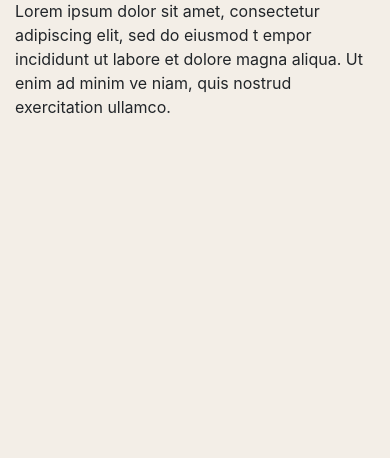
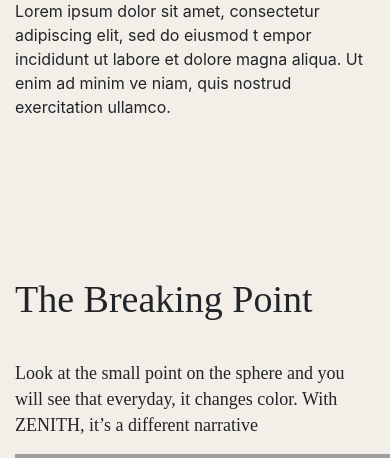
Before and after one commit to AtienoObwanda/zenstore, a Django app: page /home/ in a window 390 px wide; the page is wider, and only the part inside the window is pictured. Shown: the part 1346-1804 px from the top of that part. Before the commit the page ends 1460 px from the top of that part, so only its background shows below. Run offline with Django 4.2, Linux system fonts and the light colour scheme; some libraries are stand-ins or nearby versions; grey boxes are pictures that could not be loaded.

Commit message:
landing page layout and styling completed

```diff
--- a/app/static/css/landing.css
+++ b/app/static/css/landing.css
@@ -150,3 +150,75 @@
     text-align: left;
 
   }
+
+  .brkpt h1{
+    font-family: Inknut Antiqua;
+    font-size: 38px;
+    font-weight: 400;
+    line-height: 105px;
+    letter-spacing: 0em;
+    text-align: left;
+
+  }
+  .brkpt p{
+    font-family: Inika;
+    font-size: 18px;
+    font-weight: 400;
+    line-height: 26px;
+    letter-spacing: 0em;
+    text-align: left;
+
+
+  }
+  .breakImg{
+    /* min-width: 80%; */
+    /* min-height: 95vh; */
+    width: 472px;
+    height: 464px;
+    overflow: hidden;
+    background: url("https://res.cloudinary.com/dyiuol5sx/image/upload/v1661760708/Zenith/img2_dmhdhu.png") top center/cover no-repeat;
+    position: relative;
+
+  }
+  .breakpointImg{
+    width: 670px;
+    height: 690px;
+    overflow: hidden;
+    background: url("https://res.cloudinary.com/dyiuol5sx/image/upload/v1661760708/Zenith/img3_qmwyum.png") top center/cover no-repeat;
+    position: relative;
+  }
+  .dummy{
+    width: 670px;
+    height: 690px;
+    overflow: hidden;
+    background: url("https://res.cloudinary.com/dyiuol5sx/image/upload/v1662240315/Zenith/dummy_tnfi94.png") top center/cover no-repeat;
+    position: relative;
+  }
+
+  .zenStory h1{
+    font-family: Inika;
+    font-size: 30px;
+    font-weight: 600;
+    line-height: 39px;
+    letter-spacing: 0em;
+    text-align: center;
+
+
+  }
+
+  .zenStory p{
+    font-family: Inika;
+    font-size: 18px;
+    font-weight: 400;
+    line-height: 29px;
+    letter-spacing: 0em;
+    text-align: left;
+
+  }
+  .zenStoryImg{
+    width: 588px;
+    height: 564px;
+    overflow: hidden;
+    background: url("https://res.cloudinary.com/dyiuol5sx/image/upload/v1662240643/Zenith/storyImg_ojstbb.png") top center/cover no-repeat;
+    position: relative;
+  }
--- a/app/templates/landing.html
+++ b/app/templates/landing.html
@@ -121,4 +121,64 @@
             </div>
         </div>
     </div>
+
+    <!--BreakingPoint-->
+    <div class="container intro mt-5 mb-5 pt-5">
+        <div class="card" style="border: none; background-color: #F3EEE7;">
+            <div class="row g-0">
+                <div class="col-md-6 pt-3 brkpt">
+                    <h1>The Breaking Point</h1>
+                    <p>
+                        Look at the small point on the sphere and  you will see that everyday, it changes color. With ZENITH, it’s a different narrative
+                    </p>
+                    <div class="breakImg"></div>
+                </div>
+                <div class="col-md-6 pt-3 breakpointImg"></div>
+
+            </div>
+        </div>
+    </div>
+
+    <div class="container intro mt-5 mb-5 pt-5">
+        <div class="card" style="border: none; background-color: #F3EEE7;">
+            <div class="row g-0">
+                <div class="col-md-12 pt-3 dummy">
+                </div>
+            </div>
+        </div>
+    </div>
+                    <div class="container intro mt-5 mb-5 pt-5">
+                        <div class="card" style="border: none; background-color: #F3EEE7;">
+                            <div class="row g-0">
+                                <div class="col-md-6 pt-3 zenStory">
+                                    <h1>Zenith Story</h1>
+                                    <p>
+                                        Lorem ipsum dolor sit amet, consectetur adipiscing elit, sed do eiusmod t
+                                        empor incididunt ut labore et dolore magna aliqua. Ut enim ad minim ve
+                                        niam, quis nostrud exercitation ullamco.
+                                    </p>
+
+                                    <p>
+                                        Lorem ipsum dolor sit amet, consectetur adipiscing elit, sed do eiusmod t
+                                        empor incididunt ut labore et dolore magna aliqua. Ut enim ad minim ve
+                                        niam, quis nostrud exercitation ullamco.
+                                    </p>
+
+                                    <p>
+                                        Lorem ipsum dolor sit amet, consectetur adipiscing elit, sed do eiusmod t
+                                        empor incididunt ut labore et dolore magna aliqua. Ut enim ad minim ve
+                                        niam, quis nostrud exercitation ullamco.
+                                    </p>
+
+                                    <p>
+                                        Lorem ipsum dolor sit amet, consectetur adipiscing elit, sed do eiusmod t
+                                        empor incididunt ut labore et dolore magna aliqua. Ut enim ad minim ve
+                                        niam, quis nostrud exercitation ullamco.
+                                    </p>
+                                </div>
+                                <div class="col-md-6 pt-3 zenStoryImg"></div>
+
+                            </div>
+                        </div>
+                    </div>
     </body>
```
Also changed, not shown: images/dummy.png (added), images/storyImg.png (added).
